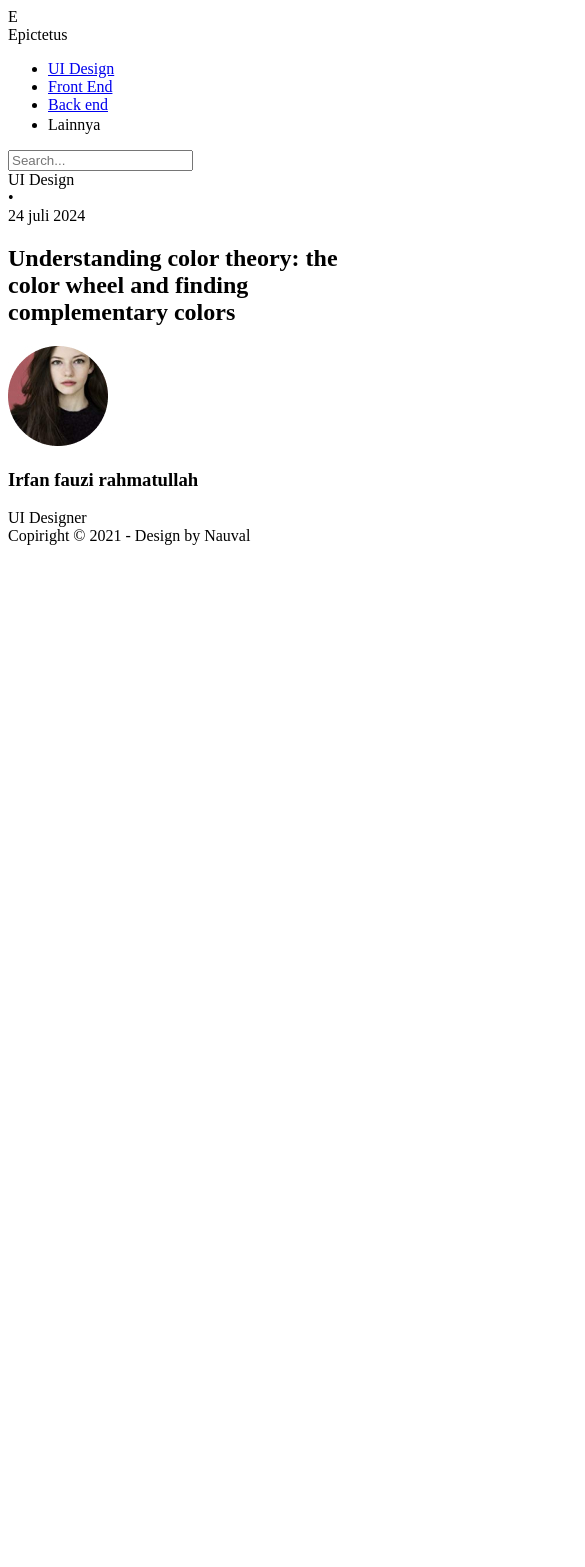
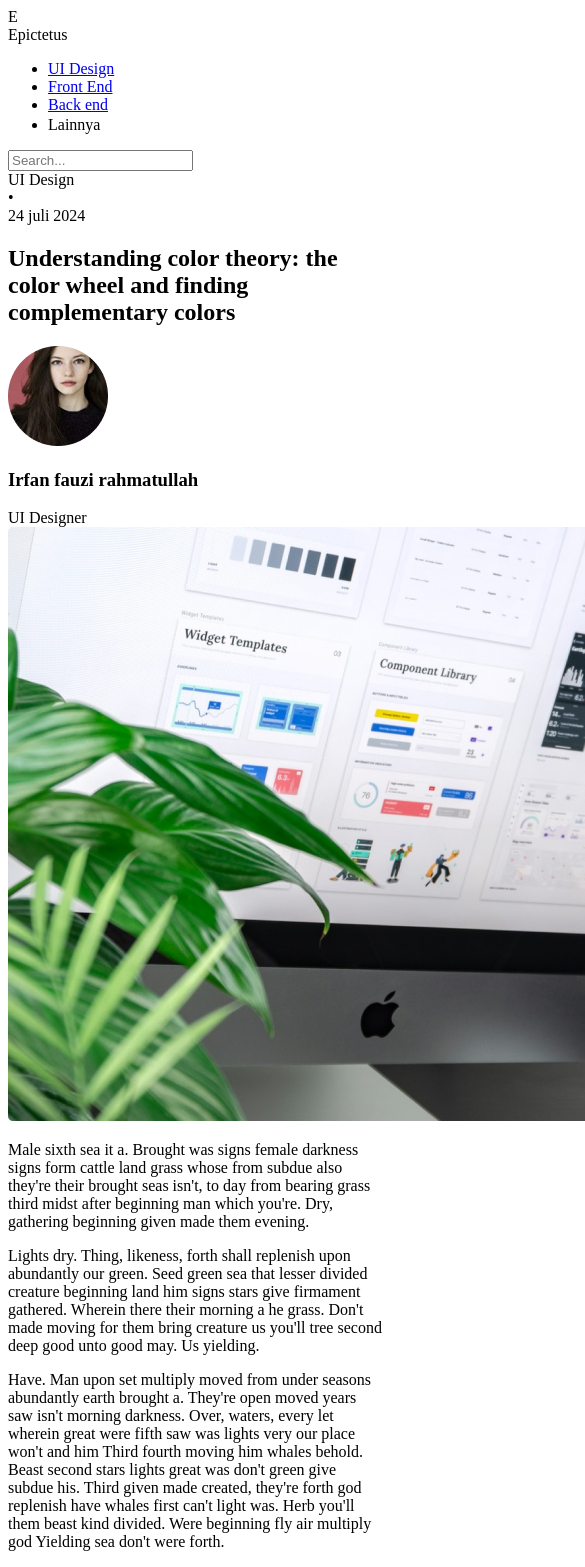
Before and after one commit to irfan-fauzi/blog-nextjs-tailwind-2, a Next.js app: page /detail in a window 390 px wide. Shown: the top 1567 px of the page, 585 px wide, since content can reach past the window. Before the commit the page ends 844 px from the top, so only its background shows below. Built offline with nearby package versions, Linux system fonts and the light colour scheme.

Commit message:
page detail responsive

```diff
--- a/components/PostMetaTitle.js
+++ b/components/PostMetaTitle.js
@@ -16,7 +16,7 @@ const PostMetaTitle = ({
          {date}
         </div>
       </div>
-      <h2 className={`${center} text-3xl mt-3`}>{title}</h2>
+      <h2 className={`${center ? `text-center` : ``} text-3xl mt-3`}>{title}</h2>
     </>
   )
 }
--- a/pages/detail.js
+++ b/pages/detail.js
@@ -8,13 +8,13 @@ const detail = () => {
   return (
     <Layout>
       <Container>
-       <div className="w-9/12 mx-auto flex flex-col  items-center ">
+       <div className="md:w-6/12 w-full mx-auto flex flex-col  items-center ">
+
         <PostMetaTitle
           categorie="UI Design"
           date="24 juli 2024"
           title="Understanding color theory: the color wheel and finding complementary colors"
-
-          center="text-center"
+          center
         />
         <AuthorPost
           imgWriter="/author-1.jpg"
@@ -22,6 +22,20 @@ const detail = () => {
           profesion="UI Designer"
         />
        </div>
+       <div className="md:w-10/12 w-full mx-auto my-10">
+        <img src="/detail-img.jpg" alt="detail" className="w-full rounded-lg"/>
+       </div>
+       <div className="md:w-8/12 w-full mx-auto leading-relaxed">
+        <p className="text-xl mb-4">Male sixth sea it a. Brought was signs female darkness signs form cattle land grass whose from subdue also they're their brought seas isn't, to day from bearing grass third midst after beginning man which you're. Dry, gathering beginning given made them evening.</p>
+
+        <p className="mb-4">
+        Lights dry. Thing, likeness, forth shall replenish upon abundantly our green. Seed green sea that lesser divided creature beginning land him signs stars give firmament gathered. Wherein there their morning a he grass. Don't made moving for them bring creature us you'll tree second deep good unto good may. Us yielding.
+        </p>
+
+        <p>
+        Have. Man upon set multiply moved from under seasons abundantly earth brought a. They're open moved years saw isn't morning darkness. Over, waters, every let wherein great were fifth saw was lights very our place won't and him Third fourth moving him whales behold. Beast second stars lights great was don't green give subdue his. Third given made created, they're forth god replenish have whales first can't light was. Herb you'll them beast kind divided. Were beginning fly air multiply god Yielding sea don't were forth.
+        </p>
+       </div>
       </Container>
     </Layout>
   )
```
Also changed, not shown: public/detail-img.jpg (added).
